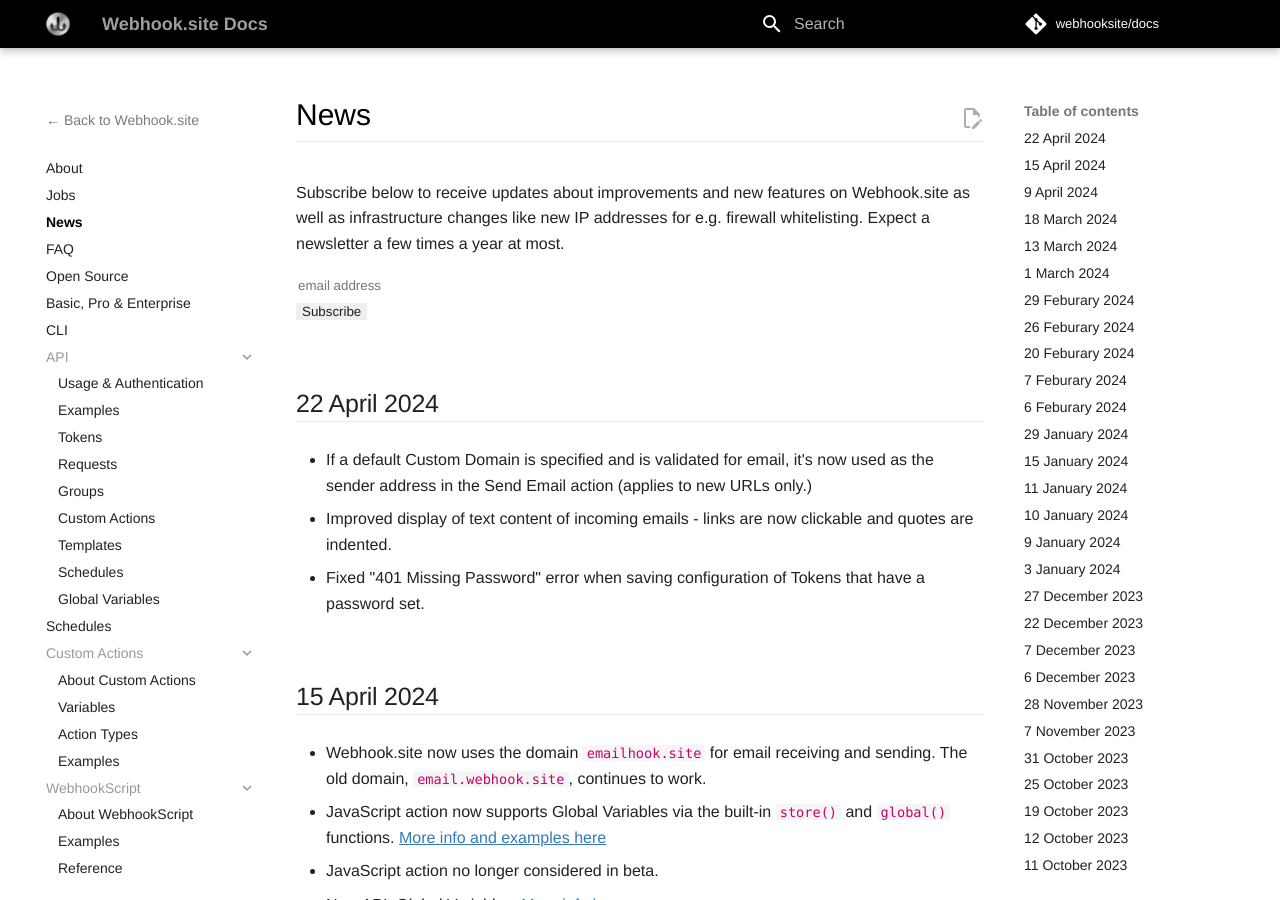
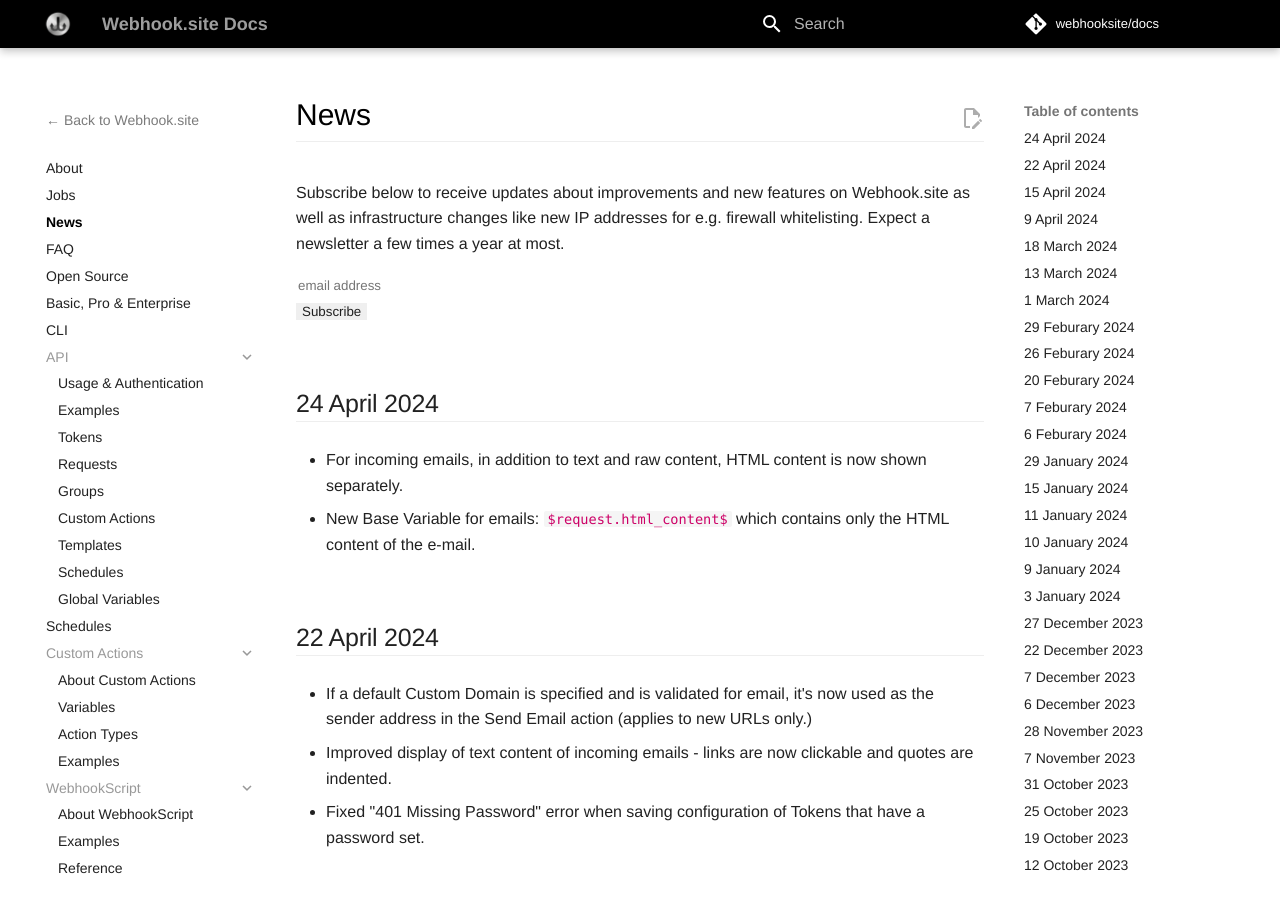
Before and after one commit to webhooksite/docs, an MkDocs documentation site: the page built from docs/news.markdown, in a window 1280 px wide and 900 px high. Built offline with MkDocs 1.6.1 and Material for MkDocs 9.7.7, drawn with Linux system fonts in a browser that asks for light colours; comment, search, counter and statistics services are not loaded.

Commit message:
Update docs (html_content)

```diff
--- a/docs/news.markdown
+++ b/docs/news.markdown
@@ -21,6 +21,11 @@
     </div>
 </form>
 </div>
+
+## 24 April 2024
+
+* For incoming emails, in addition to text and raw content, HTML content is now shown separately.
+* New Base Variable for emails: `$request.html_content$` which contains only the HTML content of the e-mail.
 
 ## 22 April 2024
 
```
Also changed, not shown: docs/custom-actions/variables.md (+1 -0 lines).
